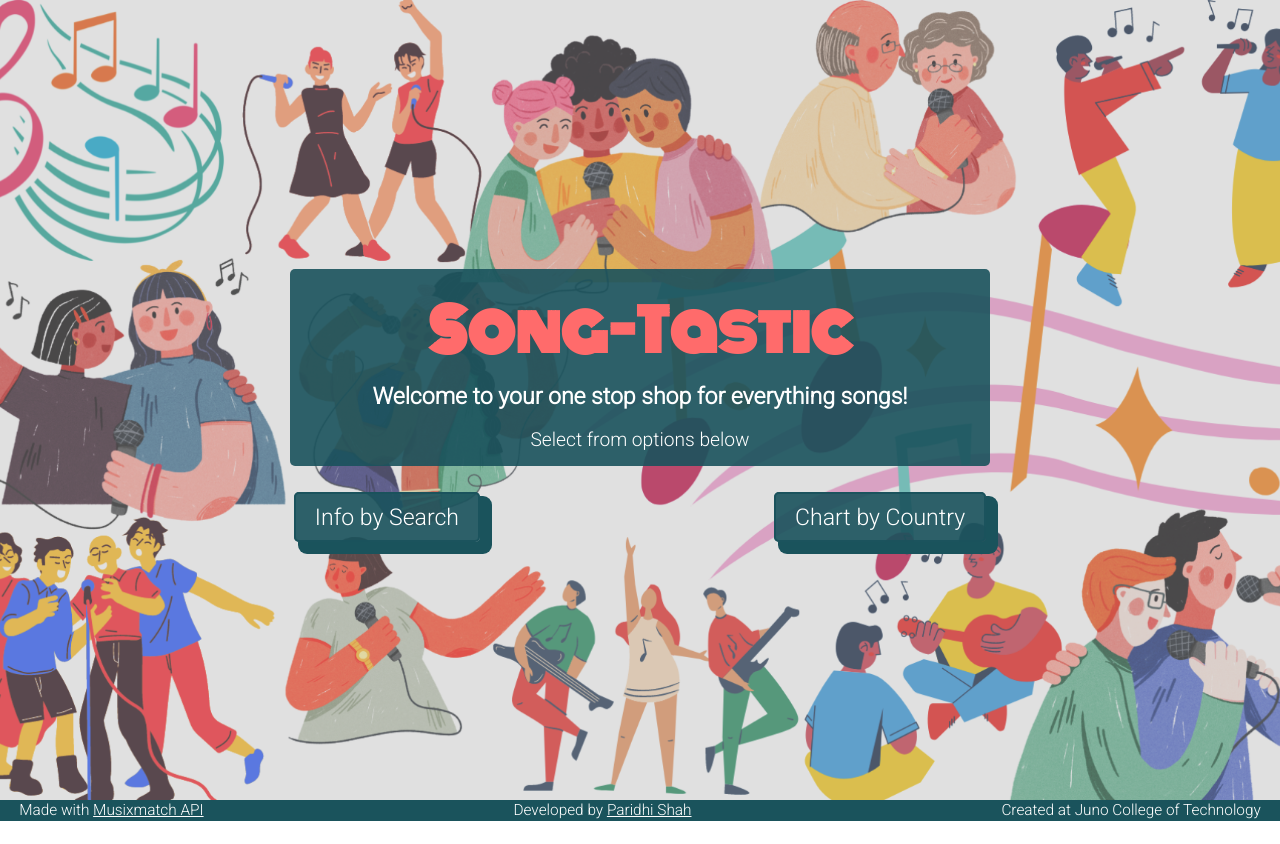
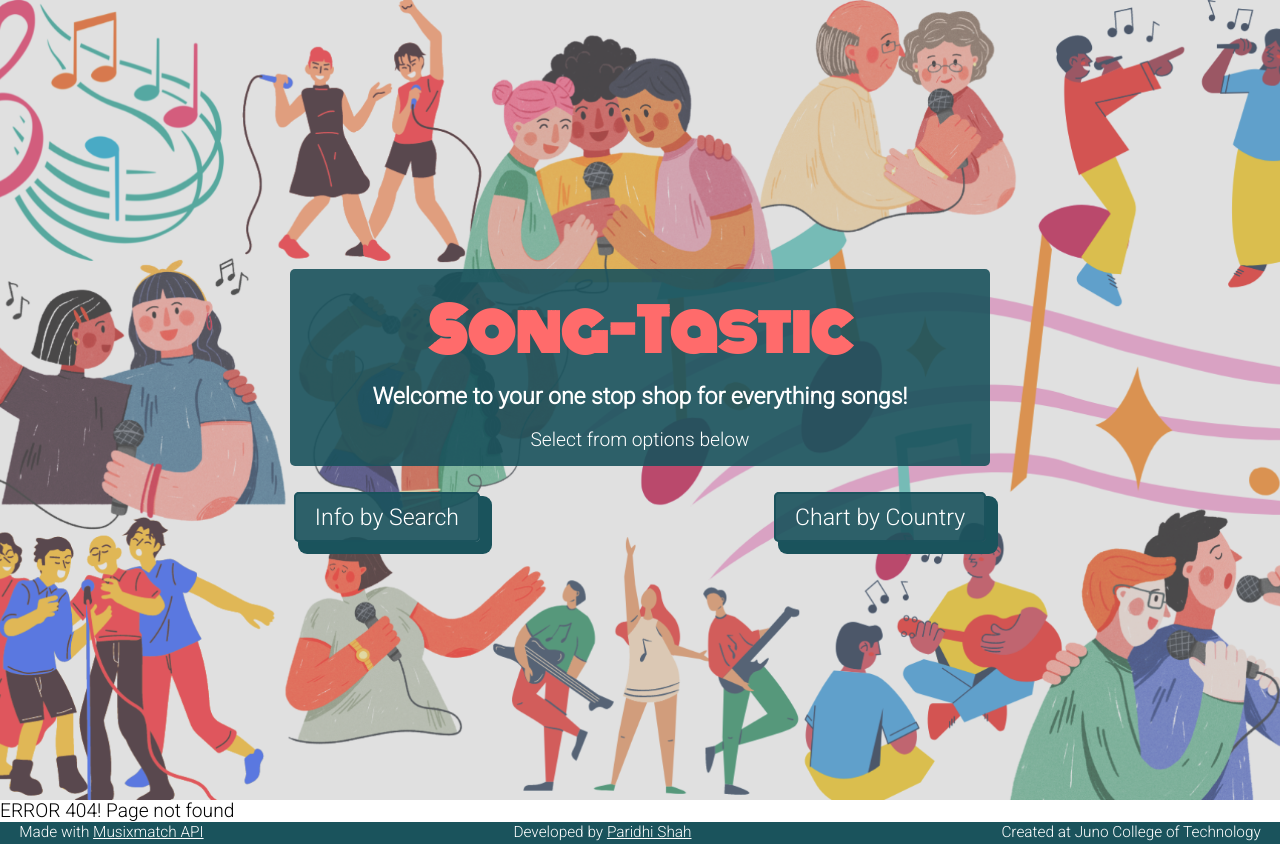
Before and after one commit to paridhishah96/projectThree, a React (Create React App) app: page / in a window 1280 px wide. Before the commit the page ends 821 px from the top, so only its background shows below. Built offline with nearby package versions, Linux system fonts and the light colour scheme.

Commit message:
added some comments

```diff
--- /dev/null
+++ b/src/components/ErrorPage.js
@@ -0,0 +1,9 @@
+const ErrorPage = () => {
+    return (
+        <div>
+            <p>ERROR 404! Page not found</p>
+        </div>
+    )
+}
+
+export default ErrorPage;
--- a/src/components/LandingPage.js
+++ b/src/components/LandingPage.js
@@ -1,6 +1,7 @@
 import { Routes, Route } from 'react-router-dom';
 import { HashLink } from 'react-router-hash-link';
 import Chart from './Chart';
+import ErrorPage from './ErrorPage';
 import Search from './Search';
 
 const LandingPage = () => {
@@ -29,6 +30,7 @@ const LandingPage = () => {
             <Routes>
                 <Route path="/search" element={ <Search /> } />
                 <Route path="/chart" element={ <Chart /> } />
+                <Route path="*" element={ <ErrorPage /> } />
             </Routes>
         </>
     )
```
